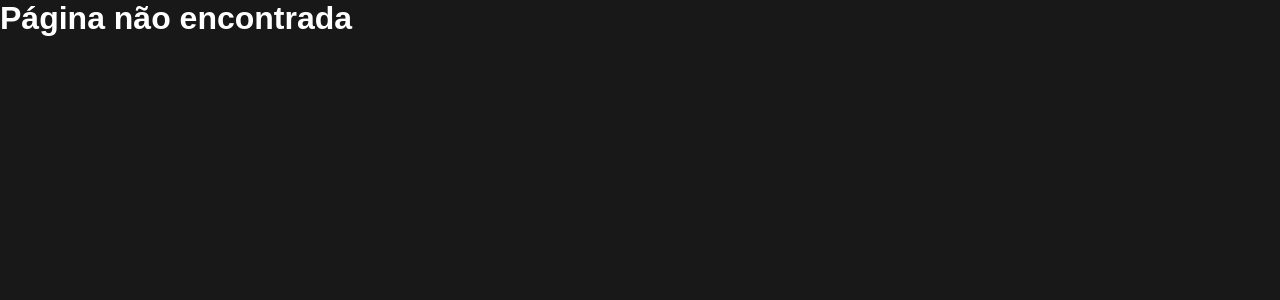
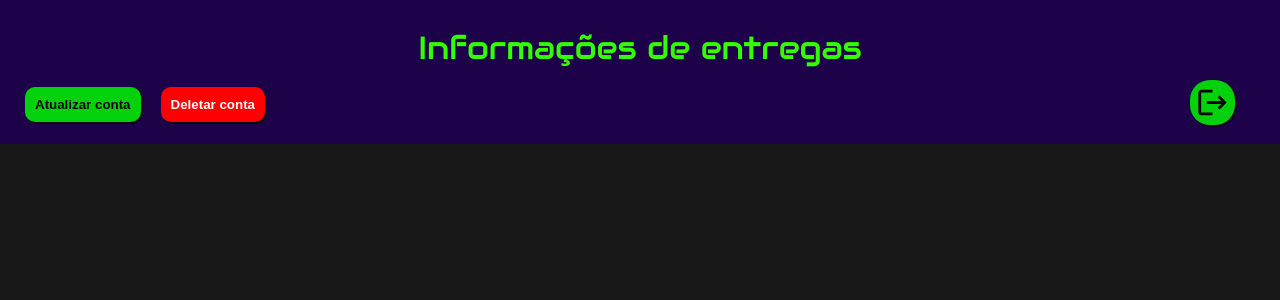
Before and after one commit to RamonBosi/heroku-front-end, a React (Create React App) app in the folder heroku-front-end/: page /deliveryInformation/user/1/userData in a window 1280 px wide. Shown: the top 300 px of the page. Built offline with nearby package versions, Linux system fonts and the light colour scheme.

Commit message:
Creating user data page header

```diff
--- /dev/null
+++ b/heroku-front-end/src/Projects/DeliveryInformation/components/UserData/components/Header/index.js
@@ -0,0 +1,20 @@
+import { MdLogout } from 'react-icons/md'
+
+export default function Header(){
+    return(
+        <header className='userData-header'>
+            <div className='userData-container'>
+                <h1>Informações de entregas</h1>
+                <div>
+                    <div className='userData-header-btn'>
+                        <button className = 'btn-update-user'>Atualizar conta</button>
+                        <button className = 'btn-delete-user'>Deletar conta</button>
+                    </div>
+                    <div className='userData-header-logo' title='Sair'>
+                        <MdLogout/>
+                    </div>
+                </div>
+            </div>
+        </header>
+    )
+}
--- /dev/null
+++ b/heroku-front-end/src/Projects/DeliveryInformation/components/UserData/index.js
@@ -0,0 +1,9 @@
+import Header from "./components/Header";
+
+export default function UserData(){
+    return(
+        <>
+            <Header/>
+        </>
+    )
+}
--- a/heroku-front-end/src/Projects/DeliveryInformation/index.js
+++ b/heroku-front-end/src/Projects/DeliveryInformation/index.js
@@ -3,6 +3,7 @@ import Login from './components/Login'
 import UserForm from './components/UserForm'
 import AddressForm from './components/AddressForm'
 import PaymentMethodsForm from './components/PaymentMethodsForm'
+import UserData from './components/UserData'
 import './styles/index.scss'
 
 export default function DeliveryInformation(){
@@ -10,6 +11,8 @@ export default function DeliveryInformation(){
         <Routes>
             <Route path = '/' element = {<Login/>}/>
             <Route path = 'user/create' element = {<UserForm/>}/>
+
+            <Route path = 'user/:idUser/userData' element = {<UserData/>}/>
 
             <Route path = 'user/:idUser/update' element = {<UserForm/>}/>
 
--- /dev/null
+++ b/heroku-front-end/src/Projects/DeliveryInformation/styles/_componentUserData-Header.scss
@@ -0,0 +1,61 @@
+header.userData-header{
+    background-color: $component-background-color;
+    padding: 15px;
+    @include flex-center();
+
+    div.userData-container{
+        flex-grow: 1;
+        display: flex;
+        flex-direction: column;
+        max-width: 1400px;
+
+        h1{
+            @include title-styles();
+            align-self: center;
+            margin: 12px 0;
+        }
+
+        > div{
+            display: flex;
+            justify-content: space-between;
+            align-items: center;
+
+            div.userData-header-btn{
+
+                button{
+                    @include button-styles();
+                    margin: 0 10px;
+
+                    &.btn-update-user{
+                        background-color: $default-green;
+
+                        &:hover{
+                            background-color: darken($default-green,10);
+                        }
+                    }
+
+                    &.btn-delete-user{
+                        background-color: $default-red;
+                        color: $default-white;
+
+                        &:hover{
+                            background-color: darken($default-red,10);
+                        }
+                    }
+                }
+            }
+
+            div.userData-header-logo{
+                margin: 0 30px 0 0;
+
+                svg{
+                    @include button-styles();
+                    border-radius: 20px;
+                    padding: 5.5px;
+                    font-size: 4.5rem;
+                    background-color: $default-green;
+                }
+            }
+        }
+    }
+}
--- a/heroku-front-end/src/Projects/DeliveryInformation/styles/index.scss
+++ b/heroku-front-end/src/Projects/DeliveryInformation/styles/index.scss
@@ -3,3 +3,4 @@
 @import './mixins';
 
 @import './componentForm';
+@import './componentUserData-Header';
```
